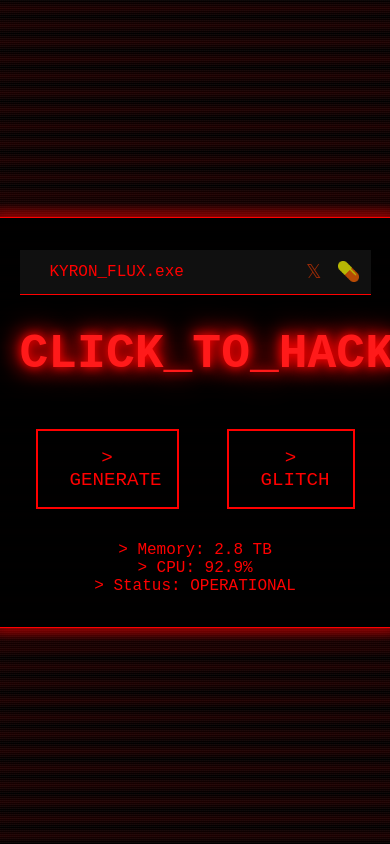
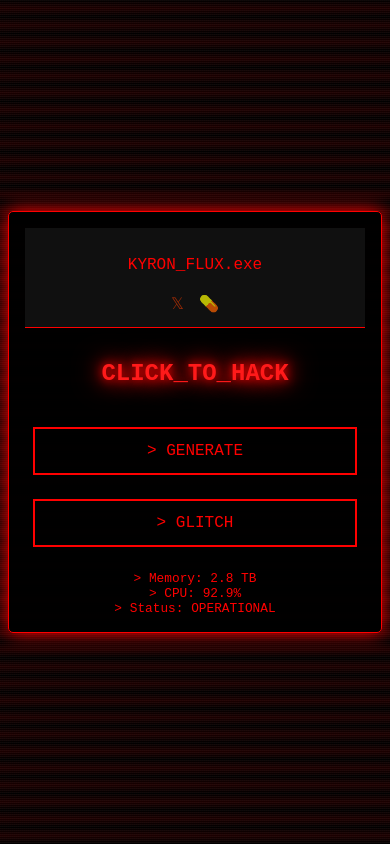
Before and after one commit to joaoolucas/kyron, a plain HTML site: page index.html in a window 390 px wide. Drawn offline with Linux system fonts and the light colour scheme.

Commit message:
Improve mobile responsiveness and touch device support

```diff
--- a/styles.css
+++ b/styles.css
@@ -37,12 +37,13 @@ body {
     text-align: center;
     z-index: 1;
     background: rgba(0, 0, 0, 0.95);
-    padding: 2rem;
+    padding: 1.5rem;
     border-radius: 5px;
     box-shadow: 0 0 20px var(--neon-red);
     border: 1px solid var(--neon-red);
     max-width: 600px;
     width: 90%;
+    margin: 1rem;
 }
 
 .name-display {
@@ -180,3 +181,99 @@ button:hover {
 .terminal-title {
     margin: 0 20px;
 }
+
+@media screen and (max-width: 768px) {
+    .generated-name {
+        font-size: 2rem;
+    }
+
+    button {
+        padding: 0.8rem 1.5rem;
+        font-size: 1rem;
+        margin: 0.5rem;
+    }
+
+    .terminal-header {
+        padding: 8px;
+        flex-wrap: wrap;
+    }
+
+    .terminal-title {
+        font-size: 1rem;
+        margin: 0 10px;
+    }
+
+    .social-icon {
+        font-size: 1rem;
+    }
+
+    .terminal-stats {
+        font-size: 0.9rem;
+    }
+
+    .button-container {
+        flex-direction: column;
+        gap: 0.5rem;
+    }
+
+    .terminal-buttons span {
+        width: 8px;
+        height: 8px;
+    }
+}
+
+@media screen and (max-width: 480px) {
+    .container {
+        padding: 1rem;
+        margin: 0.5rem;
+    }
+
+    .generated-name {
+        font-size: 1.5rem;
+    }
+
+    .terminal-stats {
+        font-size: 0.8rem;
+    }
+
+    .terminal-header {
+        justify-content: center;
+        text-align: center;
+        gap: 10px;
+    }
+
+    .terminal-buttons {
+        order: 1;
+        width: 100%;
+        justify-content: center;
+        margin-bottom: 5px;
+    }
+
+    .terminal-title {
+        order: 2;
+        width: 100%;
+        text-align: center;
+        margin: 5px 0;
+    }
+
+    .social-links {
+        order: 3;
+        width: 100%;
+        justify-content: center;
+        margin: 5px 0;
+    }
+}
+
+@media (hover: none) {
+    button:active {
+        background: var(--neon-red);
+        color: #000;
+        box-shadow: 0 0 20px var(--neon-red);
+    }
+
+    .social-icon:active {
+        opacity: 1;
+        text-shadow: 0 0 10px var(--neon-red);
+        transform: scale(1.1);
+    }
+}
```
